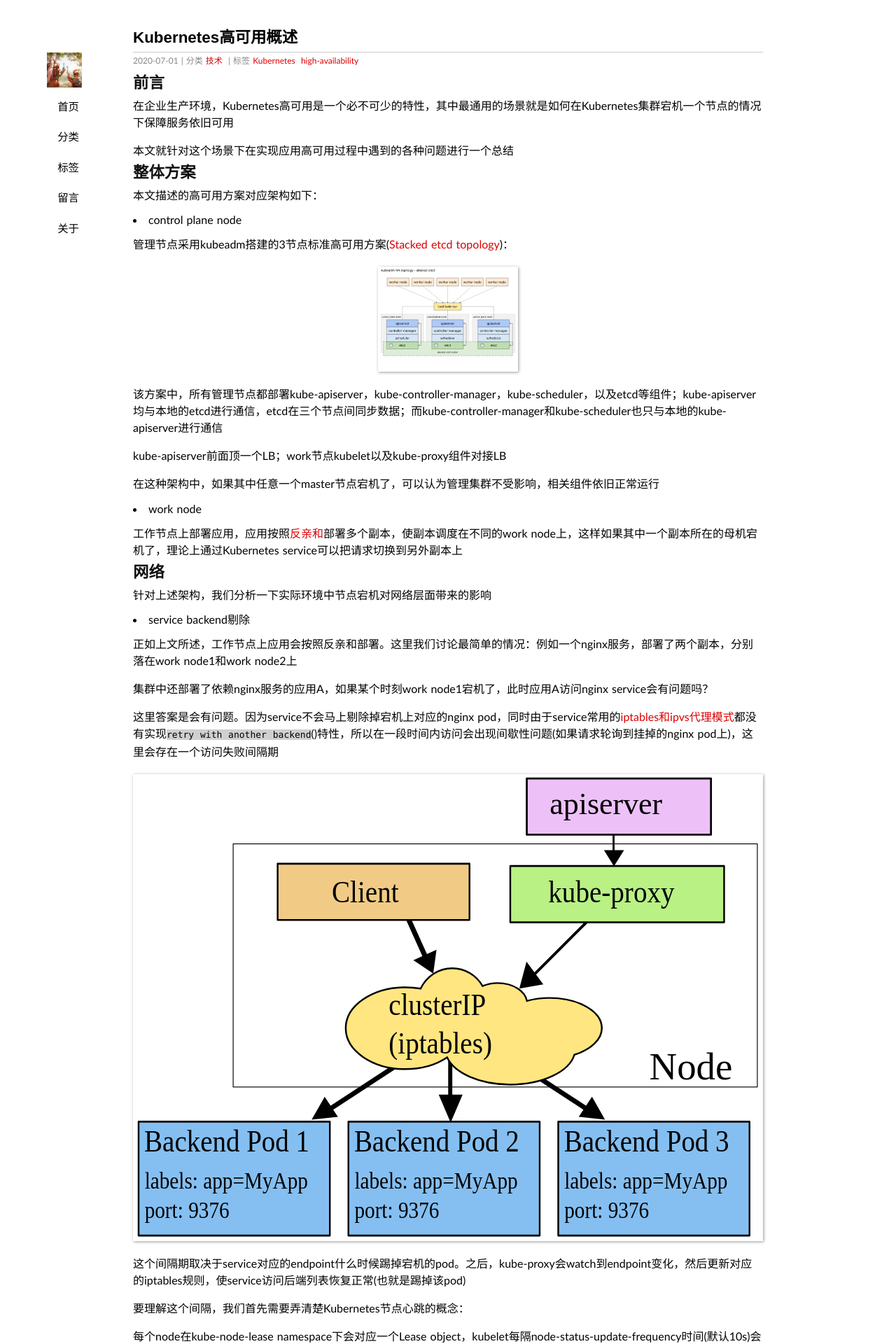
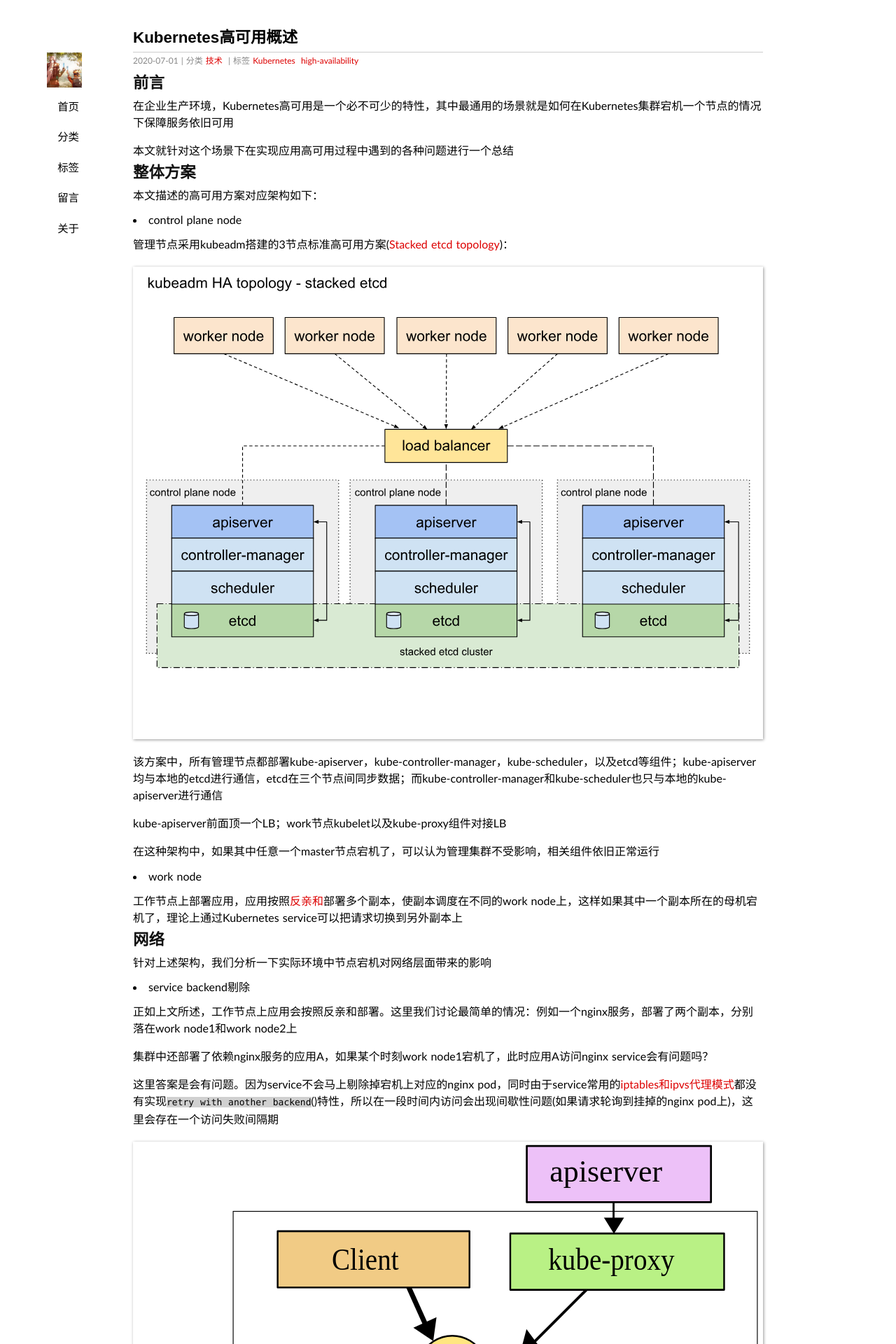
Before and after one commit to duyanghao/duyanghao.github.io, a Jekyll site: the page built from _posts/2020-6-2-kubernetes-ha.md, in a window 1280 px wide. Shown: the top 1920 px of the page at 70% size. Built offline with Jekyll 4.4.1, drawn with Linux system fonts in a browser that asks for light colours; some web fonts are replaced; comment, search, counter and statistics services are not loaded.

Commit message:
add kubernetes-ha
Signed-off-by: duyanghao <1294057873@qq.com>

```diff
--- a/_posts/2020-6-2-kubernetes-ha.md
+++ b/_posts/2020-6-2-kubernetes-ha.md
@@ -21,7 +21,7 @@
 
 管理节点采用kubeadm搭建的3节点标准高可用方案([Stacked etcd topology](https://kubernetes.io/docs/setup/production-environment/tools/kubeadm/ha-topology/#stacked-etcd-topology))：
 
-![](/public/img/kubernetes_ha/kubeadm-ha-stacked-etcd.png)
+![](/public/img/kubernetes_ha/kubernetes-ha.svg)
 
 该方案中，所有管理节点都部署kube-apiserver，kube-controller-manager，kube-scheduler，以及etcd等组件；kube-apiserver均与本地的etcd进行通信，etcd在三个节点间同步数据；而kube-controller-manager和kube-scheduler也只与本地的kube-apiserver进行通信
 
```
Also changed, not shown: public/img/kubernetes_ha/kubernetes-ha.svg (added).
